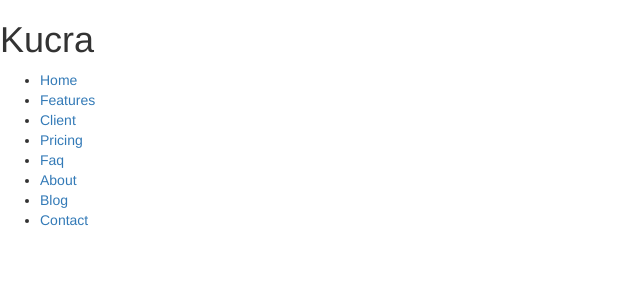
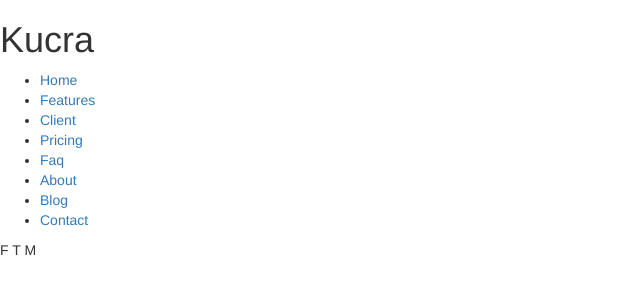
Before and after one commit to Raak4/Landing-page, a plain HTML site: page index.html in a window 1280 px wide. Shown: the full height of the page, 0-640 px from the left. Drawn offline with nearby package versions, Linux system fonts and the light colour scheme.

Commit message:
mise à jour de l'exercice

```diff
--- a/index.html
+++ b/index.html
@@ -23,5 +23,12 @@
   <li><a href="Blog">Blog</a></li>
   <li><a href="Contact">Contact</a></li>
 </ul>
+<div id="socialMedia ">
+<span>F</span>
+<span>T</span>
+<span>M</span>
+</div>
+</nav>
+</section>
 </body>
 </html>
```
